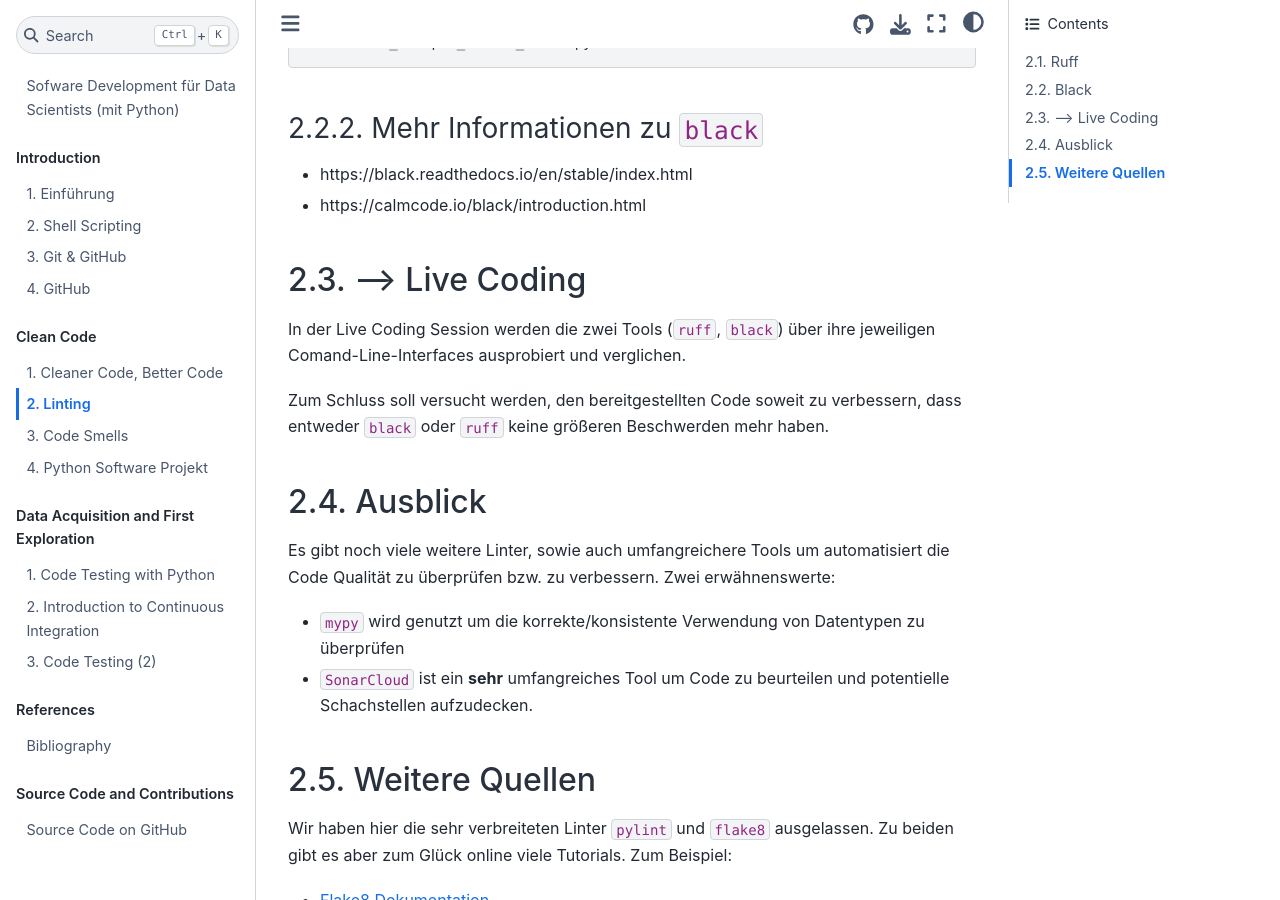
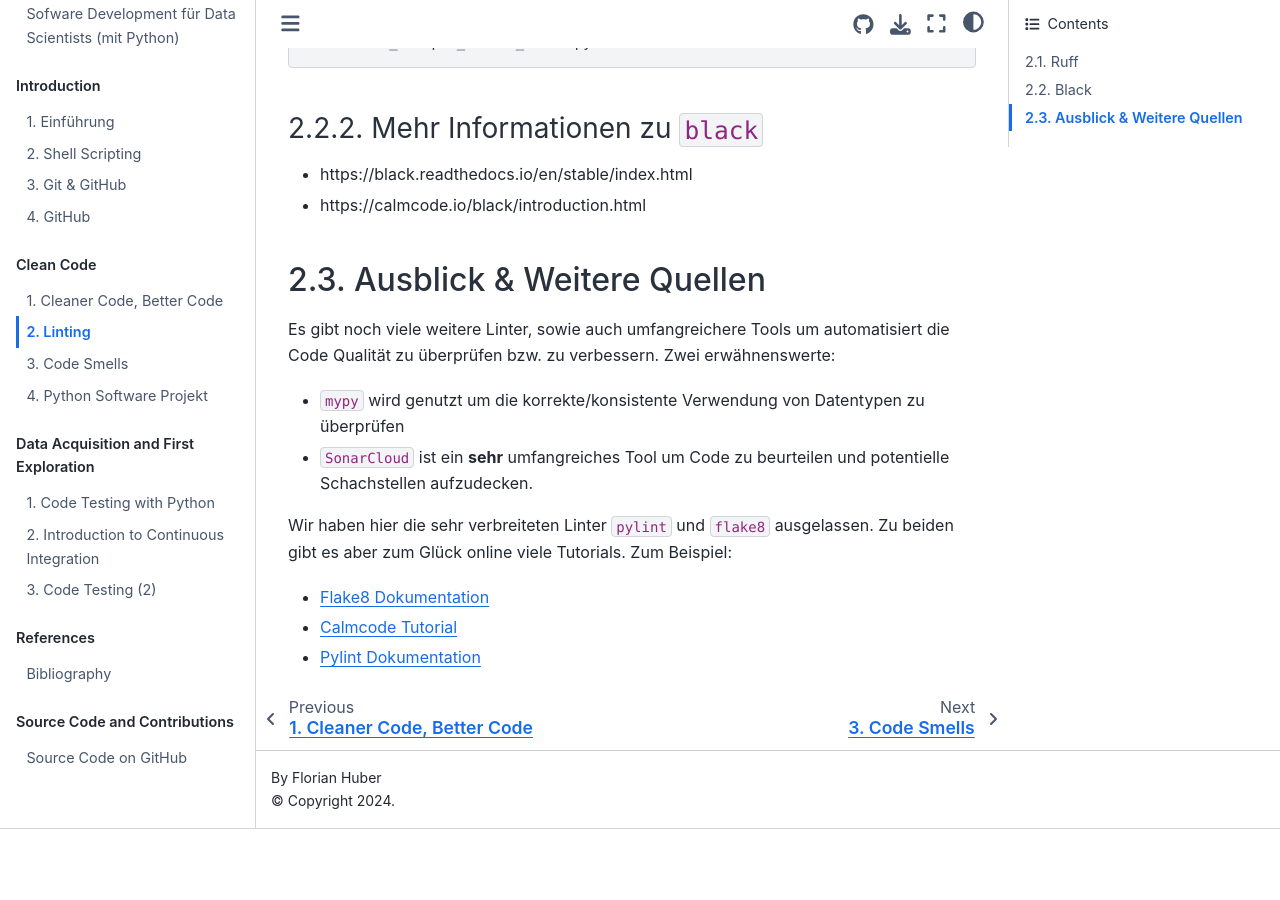
Before and after one commit to florian-huber/data_science_software_dev, a Jupyter Book: the page built from book/06_linting.md, in a window 1280 px wide and 900 px high, scrolled down 6205 px. Built offline with Jupyter Book 1.0.4 settings and Sphinx 7.4.7 and the Sphinx Book theme 1.1.4, drawn with Linux system fonts in a browser that asks for light colours; pages that are not in the unit, such as notebooks, are missing from menus; after the commit the page ends 7034 px from its top, so only the background shows below that; some of the changed text lies outside the part shown.

Commit message:
small edits

````diff
--- a/book/06_linting.md
+++ b/book/06_linting.md
@@ -109,7 +109,7 @@ ruff check --fix code_example_for_linting.py
 ```
 
 ```{warning}
-**Achtung! Wenn ihr `ruff` mit der Option `--fix` (oder, wie wir gleich sehen werden: `--format`) ausführt, werden direkt eure Dateien entsprechend angepasst. Das kann sehr praktisch sein, ist aber oft gar nicht direkt gewünscht. Wenn ihr also nur "testen" wollt, ob der Code die Linter-Regeln einhält dann sollte Ruff erst ohne diese Optionen ausgeführt werden.
+**Achtung!** Wenn ihr `ruff` mit der Option `--fix` (oder, wie wir gleich sehen werden: `--format`) ausführt, werden direkt eure Dateien entsprechend angepasst. Das kann sehr praktisch sein, ist aber oft gar nicht direkt gewünscht. Wenn ihr also nur "testen" wollt, ob der Code die Linter-Regeln einhält dann sollte Ruff erst ohne diese Optionen ausgeführt werden.
 ```
 
 ### Welche Regeln soll Ruff überprüfen?
@@ -223,22 +223,13 @@ black code_example_before_black.py
 
 
 
-## --> Live Coding
-
-In der Live Coding Session werden die zwei Tools (`ruff`, `black`) über ihre jeweiligen Comand-Line-Interfaces ausprobiert und verglichen.
-
-Zum Schluss soll versucht werden, den bereitgestellten Code soweit zu verbessern, dass entweder `black` oder `ruff` keine größeren Beschwerden mehr haben.
-
-
-
-## Ausblick
+## Ausblick & Weitere Quellen
 
 Es gibt noch viele weitere Linter, sowie auch umfangreichere Tools um automatisiert die Code Qualität zu überprüfen bzw. zu verbessern. Zwei erwähnenswerte:
 
 - `mypy` wird genutzt um die korrekte/konsistente Verwendung von Datentypen zu überprüfen
 - `SonarCloud` ist ein **sehr** umfangreiches Tool um Code zu beurteilen und potentielle Schachstellen aufzudecken.
 
-## Weitere Quellen
 
 Wir haben hier die sehr verbreiteten Linter `pylint` und `flake8` ausgelassen. Zu beiden gibt es aber zum Glück online viele Tutorials.
 Zum Beispiel:
````
